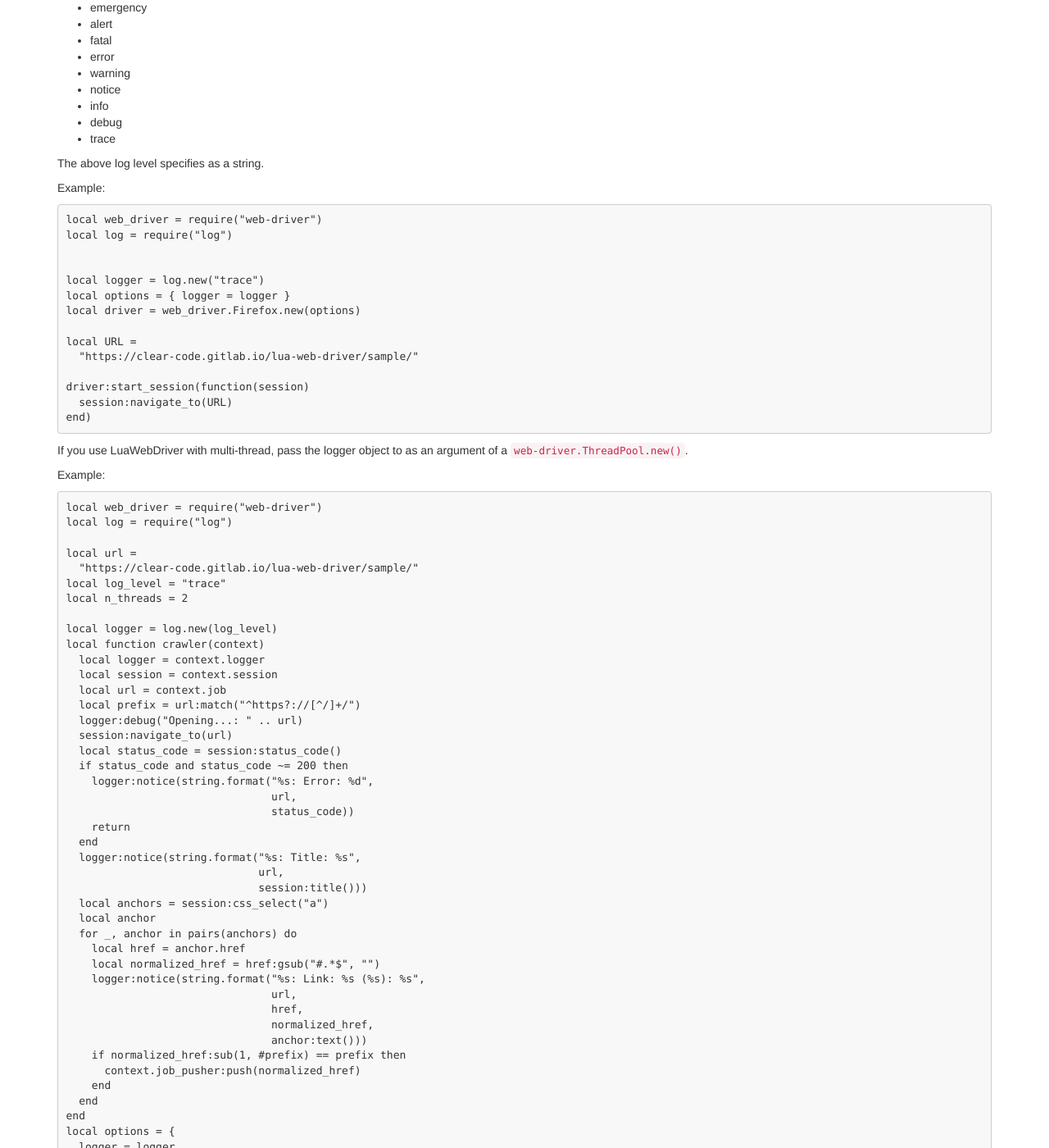
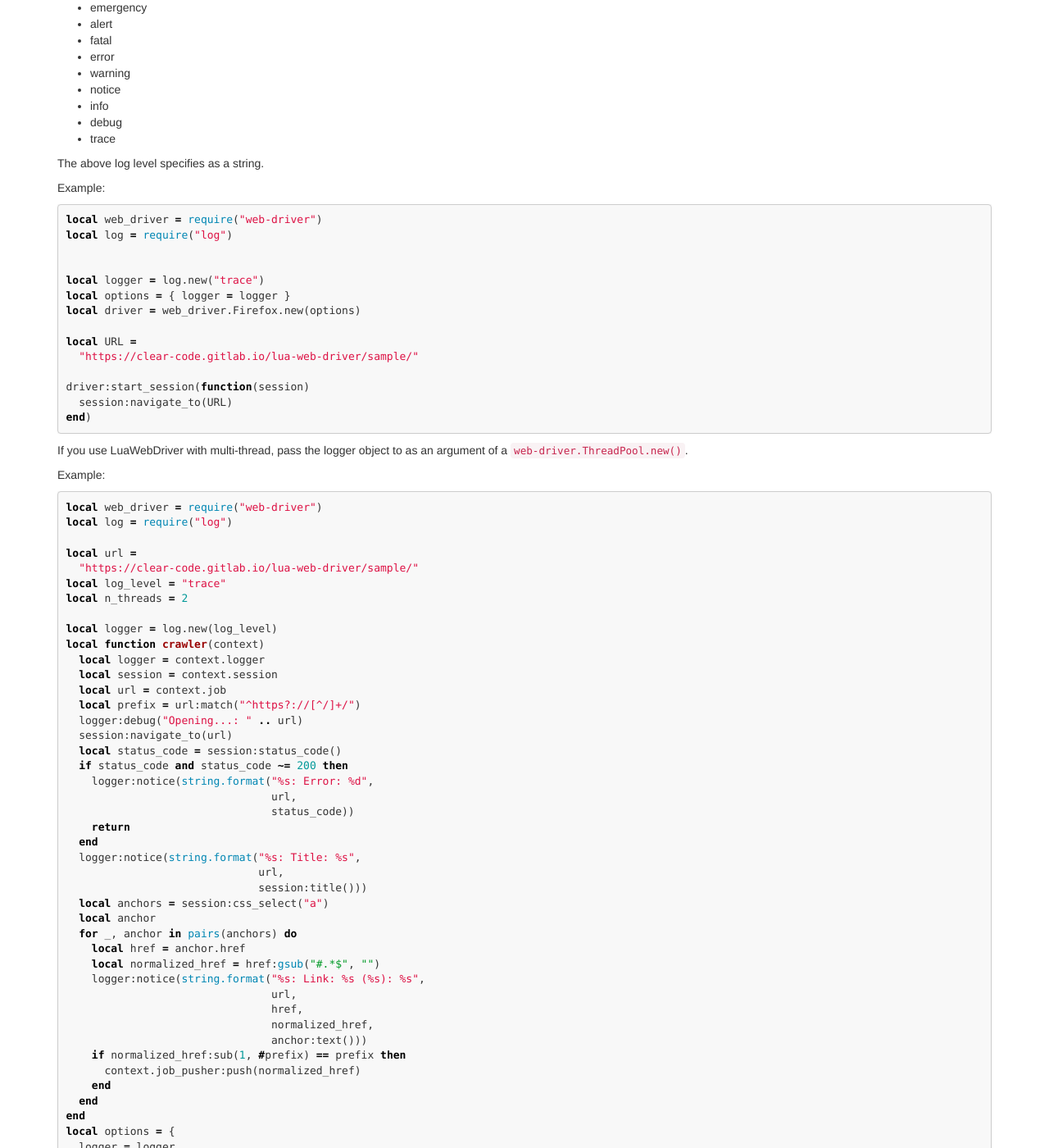
Before and after one commit to clear-code/lua-web-driver, a Jekyll site: the page built from docs/tutorial/index.md, in a window 1280 px wide and 1400 px high, scrolled down 4894 px. Shown: the whole window at 82% size. Built offline with Jekyll 4.4.1, drawn with Linux system fonts in a browser that asks for light colours; some of the changed text lies outside the part shown.

````diff
--- a/docs/tutorial/index.md
+++ b/docs/tutorial/index.md
@@ -304,7 +304,7 @@
 
 Example:
 
-```
+```lua
 local web_driver = require("web-driver")
 local log = require("log")
 
@@ -325,7 +325,7 @@
 
 Example:
 
-```
+```lua
 local web_driver = require("web-driver")
 local log = require("log")
 
````
Also changed, not shown: docs/ja/tutorial/index.md (+2 -2 lines), 1 other file.
